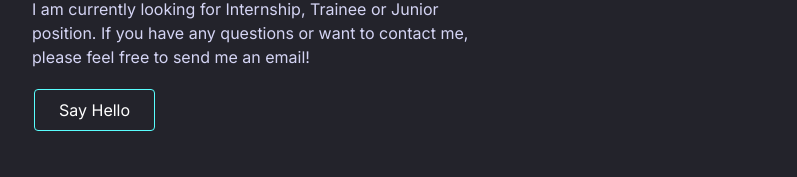
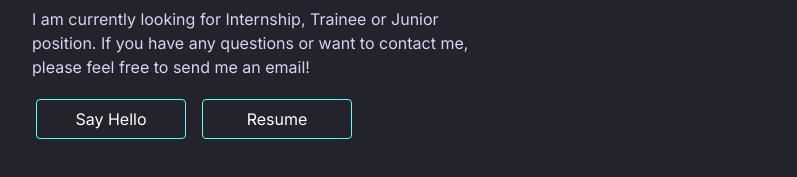
Before and after one commit to jounijoh/Portfolio-Frontend, a React (Vite) app: page /about in a window 1280 px wide. Shown: the part 2031-2208 px from the top of the page, without its empty margins (273-1070 px from the left). Built offline with nearby package versions, Linux system fonts and the light colour scheme; no server answers.

Commit message:
some styling

```diff
--- a/src/components/AboutMe/AboutMe.tsx
+++ b/src/components/AboutMe/AboutMe.tsx
@@ -10,30 +10,24 @@ interface AboutMeProps {
 
 
 const AboutMe: React.FC<AboutMeProps> = ({ data }) => {
+  const titleData = data?.find(item => item.contentType === 'title');
 
   return (
     <AboutMeContainer>
-      {data && data.length > 0 && data.map((item, index) => {
-        if (item.contentType === 'title') {
-          return (
-            <AboutMeTitle key={index}>
-              {item.context}
-              <CyanWrap>.</CyanWrap>
-            </AboutMeTitle>
-          );
-        } else {
-          return null;
-        }
-      })}
+      {titleData && (
+        <AboutMeTitle key={titleData._id}>
+          {titleData.context}
+          <CyanWrap>.</CyanWrap>
+        </AboutMeTitle>
+      )}
+
       <ContentWithImage>
         <div>
-          {data && data.length > 0 && data.map((item, index) => {
-            if (item.contentType === 'text') {
-              return <AboutMeContent key={index}>{item.context}</AboutMeContent>;
-            } else {
-              return null;
-            }
-          })}
+          {data?.filter(item => item.contentType === 'text').map((item) => (
+            <AboutMeContent key={item._id}>
+              {item.context}
+            </AboutMeContent>
+          ))}
         </div>
         <ProfileImage src={profilePicture} alt="Jouni Johansson" />
       </ContentWithImage>
--- a/src/components/AboutMe/styles.ts
+++ b/src/components/AboutMe/styles.ts
@@ -2,7 +2,7 @@ import styled from 'styled-components';
 import { colors } from '../../global/Colors';
 
 export const AboutMeContainer = styled.section`
-    min-height: 40vh;
+    min-height: 50vh;
     display: flex;
     flex-direction: column;
     align-items: flex-start;
--- a/src/components/Contact/Contact.tsx
+++ b/src/components/Contact/Contact.tsx
@@ -1,18 +1,27 @@
 import React from 'react';
-import { ContactTitle, ContactContainer, ContactContent, MailButton } from './styles';
+import { ContactTitle, ContactContainer, ContactContent, Button, ButtonsContainer } from './styles';
 import { CyanWrap } from '../../global/Colors';
 
 export const ContactSection: React.FC = () => {
+
+    const downloadResume = () => {
+        window.open('/resume_jouni_johansson.pdf', '_blank');
+    };
 
     return (
         <ContactContainer>
             <ContactTitle>Contact<CyanWrap>.</CyanWrap></ContactTitle>
             <ContactContent>
                 I am currently looking for Internship, Trainee or Junior position. If you have any questions or want to contact me, please feel free to send me an email!
-                </ContactContent>
-                <MailButton as="a" href="mailto:jouni.johansson@hotmail.com">
-                  Say Hello
-                </MailButton>
+            </ContactContent>
+            <ButtonsContainer>
+                <Button as="a" href="mailto:jouni.johansson@hotmail.com">
+                    Say Hello
+                </Button>
+                <Button onClick={downloadResume}>
+                    Resume
+                </Button>
+            </ButtonsContainer>
         </ContactContainer>
     );
 };
--- a/src/components/Contact/styles.ts
+++ b/src/components/Contact/styles.ts
@@ -2,11 +2,12 @@ import styled from 'styled-components';
 import { colors } from '../../global/Colors';
 
 export const ContactContainer = styled.div`
-    min-height: 50vh;
-    width: 60%;
+  min-height: 50vh;
+  width: 60%;
 
-    @media (max-width: 768px) {
-        width: 100%;
+  @media (max-width: 768px) {
+    width: 100%;
+  }
 `;
 
 export const ContactTitle = styled.h2`
@@ -21,17 +22,28 @@ export const ContactContent = styled.p`
   line-height: ${({ theme }) => theme.lineHeights.body};
 `;
 
-export const MailButton = styled.button`
-  //background-color: #4caf50; /* Green */
+export const ButtonsContainer = styled.div`
+  display: flex;
+  gap: 8px; // Spacing between the buttons
+`;
+
+export const Button = styled.button`
+  display: flex;
+  align-items: center;
+  justify-content: center;
+  background-color: transparent;
   border: 1px solid ${colors.secondary.cyan};
+  width: 150px;
+  height: 40px;
   color: white;
   text-align: center;
   text-decoration: none;
-  display: inline-block;
   font-size: 16px;
-  margin: 4px 2px;
+  margin: 4px;
+  font: inherit;
+  box-sizing: border-box;
+
   cursor: pointer;
-  padding: 10px 24px;
   border-radius: 4px;
   transition-duration: 0.4s;
 
--- a/src/components/SkillsSection/styles.ts
+++ b/src/components/SkillsSection/styles.ts
@@ -84,7 +84,7 @@ export const Skill = styled.div<{ isActive: boolean }>`
 export const SkillIcon = styled.span`
   font-size: 1.5rem;
   padding: 0.5rem;
-  //margin-right: 0.5rem;
+  color: ${colors.secondary.cyan};
 `;
 
 export const SkillName = styled.span`
```
